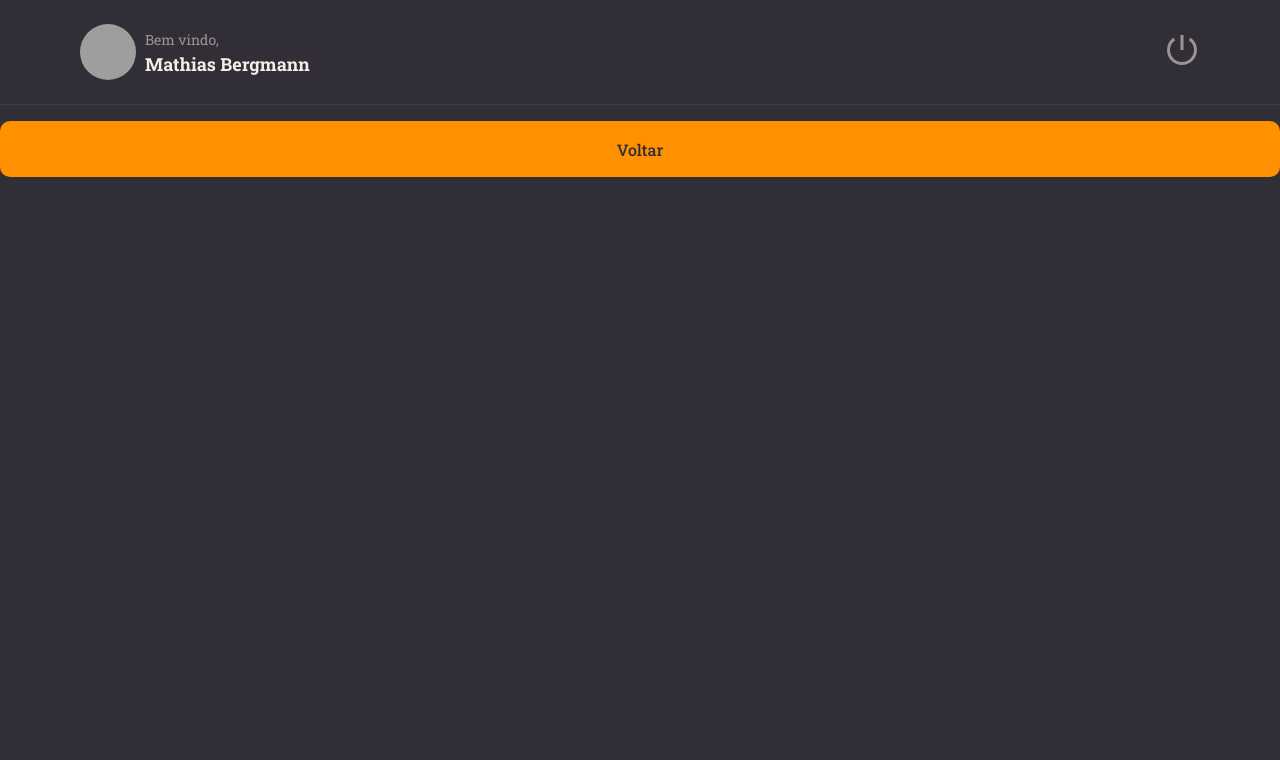
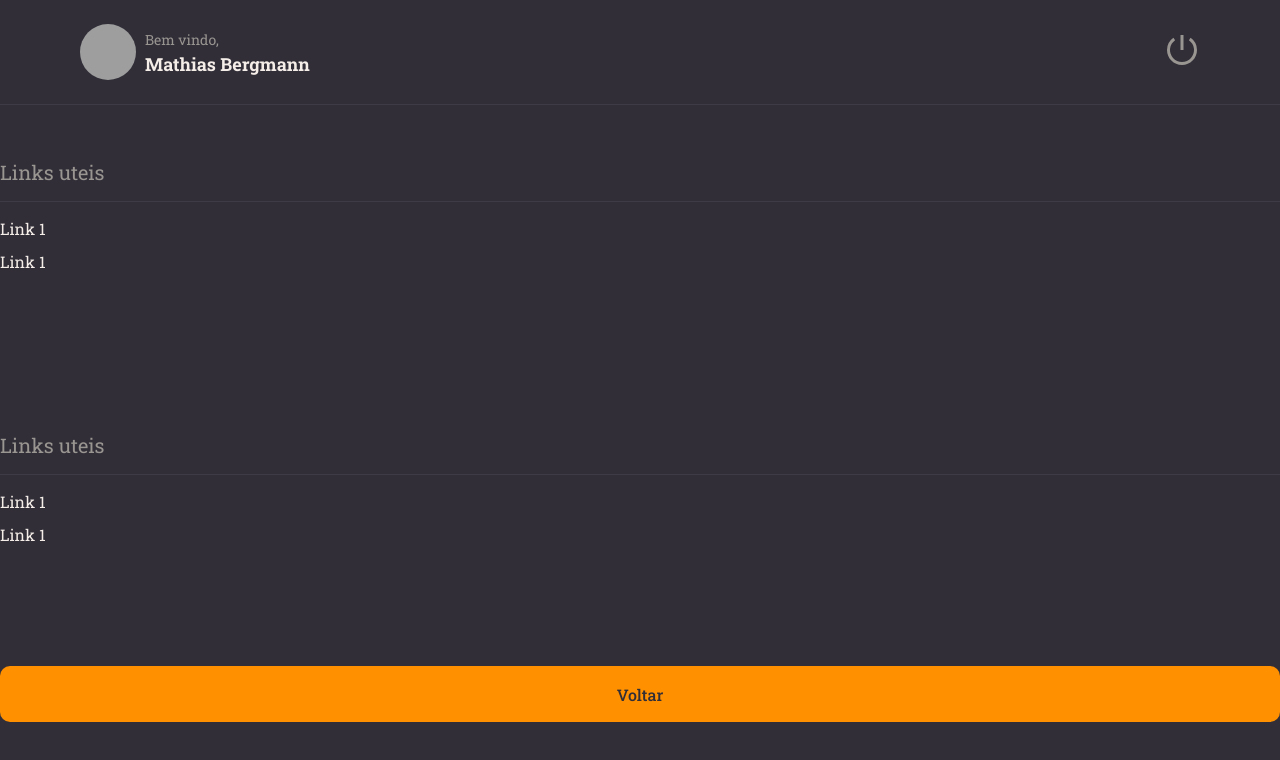
Before and after one commit to MathiasBergz/ReactJS, a React (Vite) app in the folder rocketnotes/: page / in a window 1280 px wide. Shown: the top 760 px of the page. Built offline with nearby package versions, Linux system fonts and the light colour scheme; grey boxes are pictures that could not be loaded.

Commit message:
Created Section component

```diff
--- a/rocketnotes/src/components/Header/style.js
+++ b/rocketnotes/src/components/Header/style.js
@@ -3,7 +3,7 @@ import styled from "styled-components";
 export const Container = styled.header`
     grid-area: header;
 
-    height: 105;
+    height: 10.5rem;
     width: 100%;
 
     border-bottom: 1px solid ${({ theme }) => theme.COLORS.BACKGROUND_700};
@@ -11,7 +11,7 @@ export const Container = styled.header`
     display: flex;
     justify-content: space-between;
 
-    padding: 0 80px;
+    padding: 0 8rem;
 `
 
 export const Profile = styled.div`
@@ -19,24 +19,24 @@ export const Profile = styled.div`
     align-items: center;
 
     > img {
-        width: 56px;
-        height: 56px;
+        width: 5.6rem;
+        height: 5.6rem;
         border-radius: 50%;
     }
 
     > div {
         display: flex;
         flex-direction: column;
-        margin-left: 9px;
-        line-height: 24px;
+        margin-left: 0.9rem;
+        line-height: 2.4rem;
 
         span {
-            font-size: 14px;
+            font-size: 1.4rem;
             color: ${({ theme }) => theme.COLORS.GRAY_100};
         }
 
         strong {
-            font-size: 18px;
+            font-size: 1.8rem;
             color: ${({ theme }) => theme.COLORS.WHITE};
         }
     }
@@ -48,6 +48,6 @@ export const Logout = styled.button`
 
     > svg {
         color: ${({ theme }) => theme.COLORS.GRAY_100};
-        font-size: 36px;
+        font-size: 3.6rem;
     }
 `
--- /dev/null
+++ b/rocketnotes/src/components/Section/index.jsx
@@ -0,0 +1,10 @@
+import { Container } from "./styles";
+
+export function Section({ title, children}) {
+    return(
+        <Container>
+            <h2>{title}</h2>
+            {children}
+        </Container>
+    )
+}
--- /dev/null
+++ b/rocketnotes/src/components/Section/styles.js
@@ -0,0 +1,16 @@
+import styled from "styled-components";
+
+export const Container = styled.section`
+    margin: 5.4rem 0 2.8rem;
+
+    > h2 {
+        border-bottom: 1px solid ${({theme}) => theme.COLORS.BACKGROUND_700};
+
+        padding-bottom: 1.6rem;
+        margin-bottom: 1.6rem;
+
+        color: ${({theme}) => theme.COLORS.GRAY_100};
+        font-size: 2rem;
+        font-weight: 400;
+    }
+`
--- a/rocketnotes/src/components/button/style.js
+++ b/rocketnotes/src/components/button/style.js
@@ -5,11 +5,11 @@ export const Container = styled.button`
     background-color: ${({ theme }) => theme.COLORS.ORANGE};
     color: ${({ theme }) => theme.COLORS.BACKGROUND_800};
 
-    height: 56px;
+    height: 5.6rem;
     border: 0;
-    padding: 0 16px;
-    margin-top: 16px;
-    border-radius: 10px;
+    padding: 0 1.6rem;
+    margin-top: 1.6rem;
+    border-radius: 1rem;
     font-weight: 500;
 
     &:disabled {
--- a/rocketnotes/src/pages/Details/index.jsx
+++ b/rocketnotes/src/pages/Details/index.jsx
@@ -1,12 +1,25 @@
-import { Container } from './styles.js'
+import { Container, Links } from './styles.js'
 
 import { Button } from '../../components/button'
 import { Header } from '../../components/Header'
+import { Section } from '../../components/Section'
 
 export function Details() {
   return(
     <Container>
       <Header />
+      <Section title="Links uteis">
+        <Links>
+          <li><a href="#">Link 1</a></li>
+          <li><a href="#">Link 1</a></li>
+        </Links>
+      </Section>
+      <Section title="Links uteis">
+        <Links>
+          <li><a href="#">Link 1</a></li>
+          <li><a href="#">Link 1</a></li>
+        </Links>
+      </Section>
       <Button title="Voltar"/>
     </Container>
   )
--- a/rocketnotes/src/pages/Details/styles.js
+++ b/rocketnotes/src/pages/Details/styles.js
@@ -9,4 +9,18 @@ export const Container = styled.div`
     grid-template-areas:
     "header"
     "content"
+`;
+
+export const Links = styled.ul`
+    list-style: none;
+
+    > li {
+        a {
+            color: ${({ theme }) => theme.COLORS.WHITE};
+        }
+    }
+
+    > li + li {
+        margin-top: 1.2rem;
+    }
 `
--- a/rocketnotes/src/styles/global.js
+++ b/rocketnotes/src/styles/global.js
@@ -5,6 +5,10 @@ export default createGlobalStyle`
        margin: 0;
        padding: 0;
        box-sizing: border-box;
+   }
+
+   :root {
+    font-size: 62.5%;
    }
 
    body {
@@ -16,7 +20,7 @@ export default createGlobalStyle`
 
    body, input, button, textarea {
     font-family: 'Roboto Slab', serif;
-    font-size: 16px;
+    font-size: 1.6rem;
     outline: none;
    }
 
```
